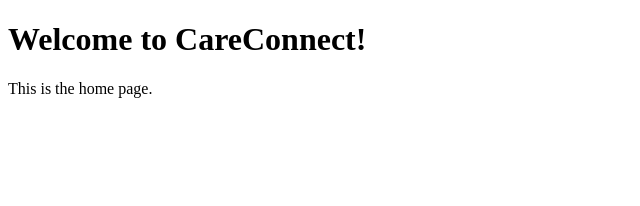
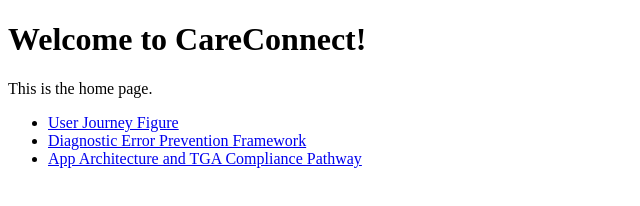
Before and after one commit to careconnectt/careconnect, a plain HTML site: page index.html in a window 1280 px wide. Shown: the whole page, without its empty margins (0-640 px from the left). Drawn offline with Linux system fonts and the light colour scheme.

Commit message:
Update index.html

```diff
--- a/index.html
+++ b/index.html
@@ -6,3 +6,8 @@
   <p>This is the home page.</p>
 </body>
 </html>
+<ul>
+  <li><a href="figure1_user_journey (1).html">User Journey Figure</a></li>
+  <li><a href="Figure 2: Diagnostic Error Prevention Framework">Diagnostic Error Prevention Framework</a></li>
+  <li><a href="Figure 3: App Architecture and TGA Compliance Pathway">App Architecture and TGA Compliance Pathway</a></li>
+</ul>
```
